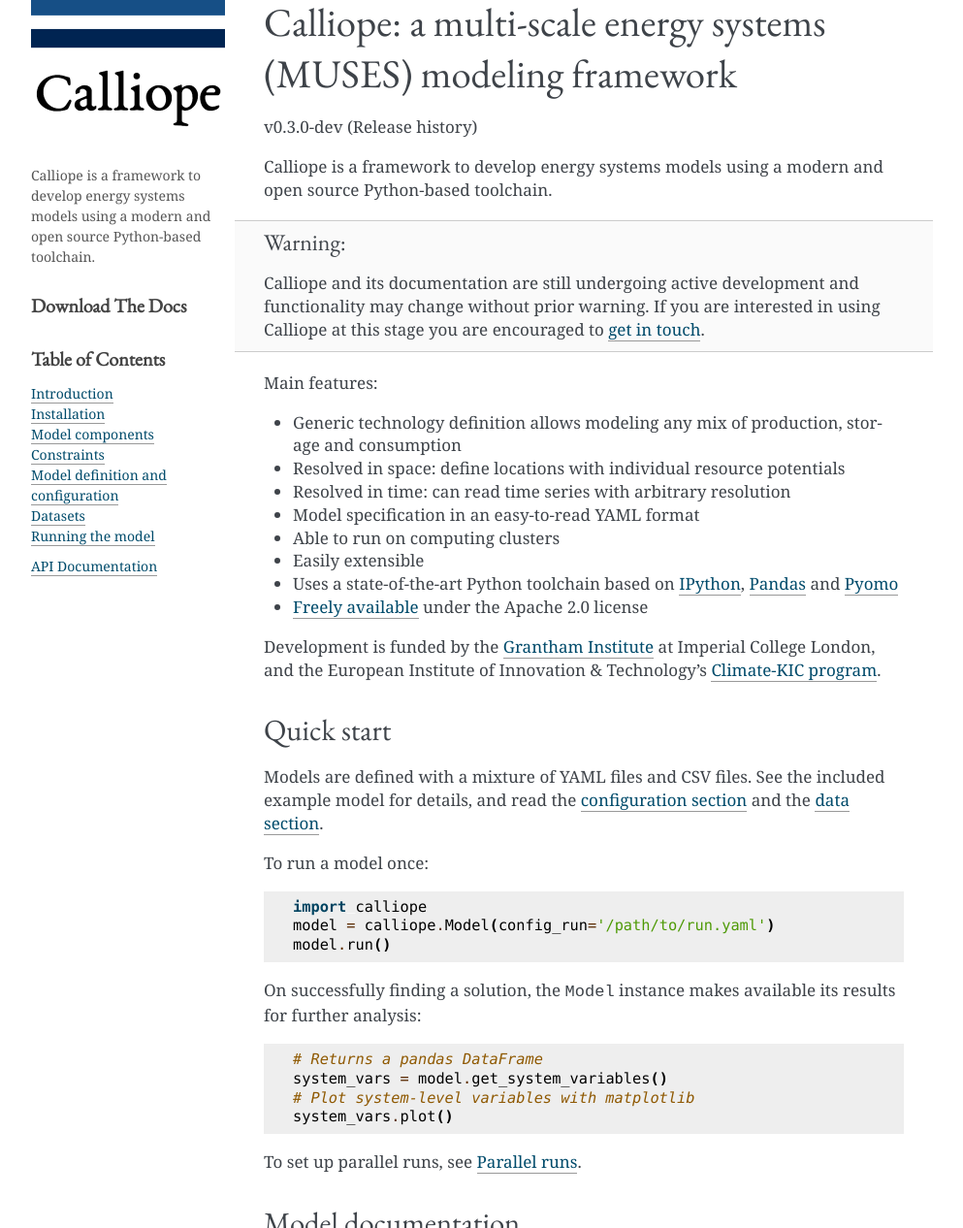
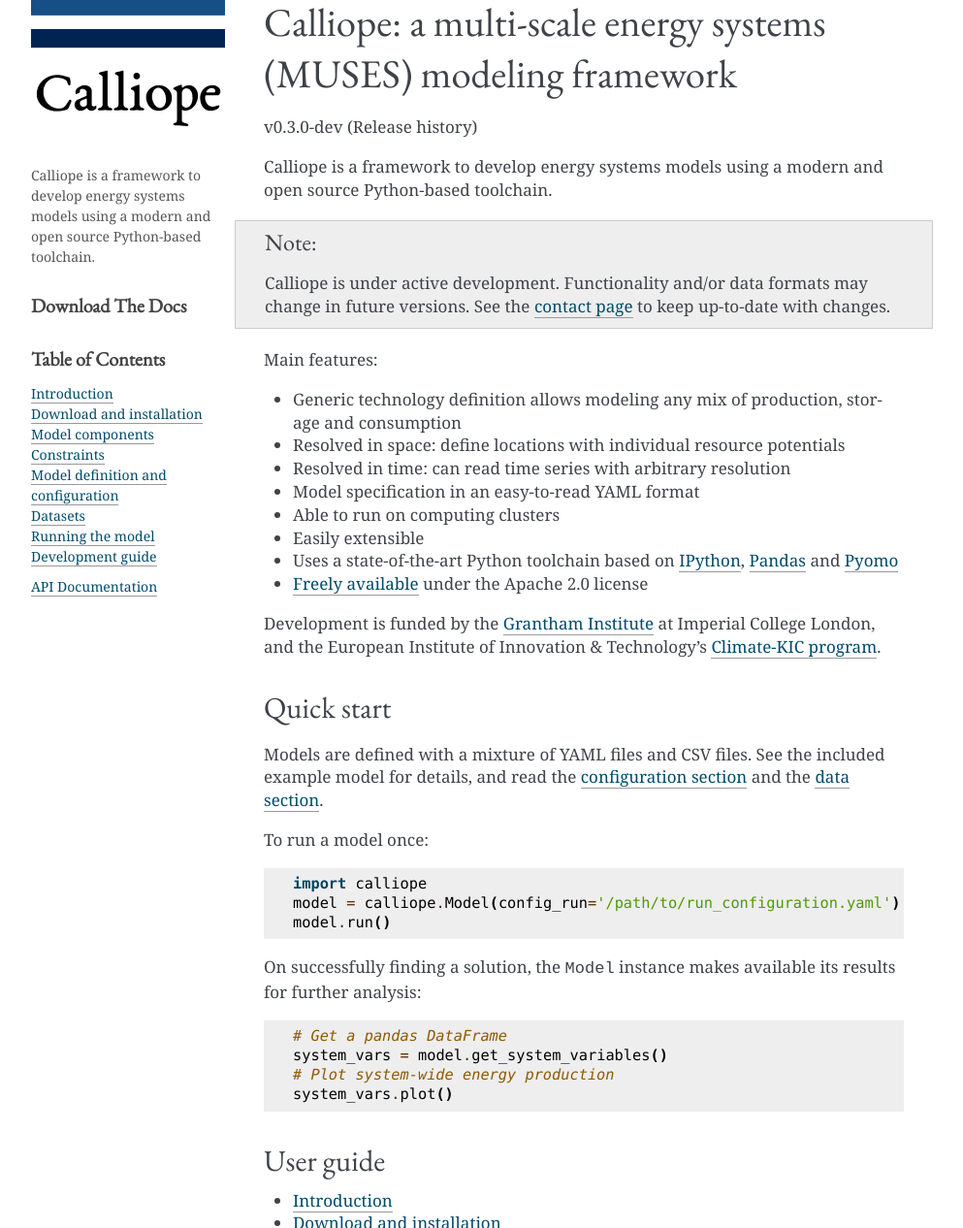
Before and after one commit to calliope-project/calliope, a Sphinx documentation site: the page built from doc/index.rst, in a window 1280 px wide and 1400 px high, cut to the strip 134-1400 px from the top of the window. Shown: the whole strip at 97% size, without its empty margins (148-1141 px from the left). Built offline with Sphinx 7.4.7, drawn with Linux system fonts in a browser that asks for light colours; pages that are not in the unit, such as notebooks, are missing from menus; some of the changed text lies outside the part shown.

Commit message:
Documentation structural changes

```diff
--- a/README.rst
+++ b/README.rst
@@ -6,15 +6,13 @@
    :target: https://coveralls.io/r/sjpfenninger/calliope
 
 .. image:: https://img.shields.io/badge/license-Apache-blue.svg
-   :target: https://calliope.readthedocs.org/en/latest/model/introduction.html
+   :target: https://calliope.readthedocs.org/en/latest/model/introduction.html#license
 
 
 Calliope
 ========
 
 *A multi-scale energy systems (MUSES) modeling framework*
-
-Work in progress.
 
 
 Documentation
--- a/doc/index.rst
+++ b/doc/index.rst
@@ -8,7 +8,7 @@
 
 Calliope is a framework to develop energy systems models using a modern and open source Python-based toolchain.
 
-.. warning:: Calliope and its documentation are still undergoing active development and functionality may change without prior warning. If you are interested in using Calliope at this stage you are encouraged to `get in touch <mailto:stefan.pfenninger@imperial.ac.uk>`_.
+.. Note:: Calliope is under active development. Functionality and/or data formats may change in future versions. See the :doc:`contact page <contact>` to keep up-to-date with changes.
 
 Main features:
 
@@ -27,43 +27,47 @@
 Quick start
 -----------
 
-Models are defined with a mixture of YAML files and CSV files. See the included example model for details, and read the :doc:`configuration section <model/configuration>` and the :doc:`data section <model/data>`.
+Models are defined with a mixture of YAML files and CSV files. See the included example model for details, and read the :doc:`configuration section <user/configuration>` and the :doc:`data section <user/data>`.
 
 To run a model once::
 
    import calliope
-   model = calliope.Model(config_run='/path/to/run.yaml')
+   model = calliope.Model(config_run='/path/to/run_configuration.yaml')
    model.run()
 
 On successfully finding a solution, the ``Model`` instance makes available its results for further analysis::
 
-   # Returns a pandas DataFrame
+   # Get a pandas DataFrame
    system_vars = model.get_system_variables()
-   # Plot system-level variables with matplotlib
+   # Plot system-wide energy production
    system_vars.plot()
 
-To set up parallel runs, see :ref:`parallel_runs`.
+.. TODO To set up parallel runs, see :ref:`parallel_runs`.
 
--------------------
-Model documentation
--------------------
+----------
+User guide
+----------
 
 .. toctree::
-   :maxdepth: 2
+   :maxdepth: 1
 
-   model/introduction
-   model/installation
-   model/components
-   model/constraints
-   model/configuration
-   model/data
-   model/running
+   user/introduction
+   user/installation
+   user/components
+   user/constraints
+   user/configuration
+   user/data
+   user/running
+   user/develop
 
 -----------------
-API Documentation
+API documentation
 -----------------
 
+Documents functions, methods and classes:
+
 .. toctree::
+   :maxdepth: 1
 
    api/api
 
--- a/doc/model/constraints.rst
+++ b/doc/user/constraints.rst
@@ -39,7 +39,7 @@
 
 ``rs`` is constrained depending on the context:
 
-* If :math:`r(y, x, t)` is was set to infinity, no constraint is applied to ``r``.
+* If :math:`r(y, x, t)` is set to infinity, no constraint is applied to ``r``.
 * If a technology ``y`` is not allowed at a location ``x``, or if :math:`r(y, x, t) = 0`, then :math:`r_{s}(y, x, y) = 0`.
 
 Finally, in all other cases, two stages apply: first, :math:`r_{avail}` is determined as follows:
```
Also changed, not shown: doc/contact.rst (added, +8 -0 lines), doc/model/installation.rst (deleted, +0 -39 lines), doc/model/introduction.rst (deleted, +0 -24 lines), doc/user/configuration.rst (renamed from doc/model/configuration.rst, +22 -1 lines), doc/user/develop.rst (added, +9 -0 lines), doc/user/installation.rst (added, +64 -0 lines), doc/user/introduction.rst (added, +38 -0 lines), doc/user/components.rst (renamed from doc/model/components.rst), doc/user/data.rst (renamed from doc/model/data.rst), doc/user/running.rst (renamed from doc/model/running.rst).
